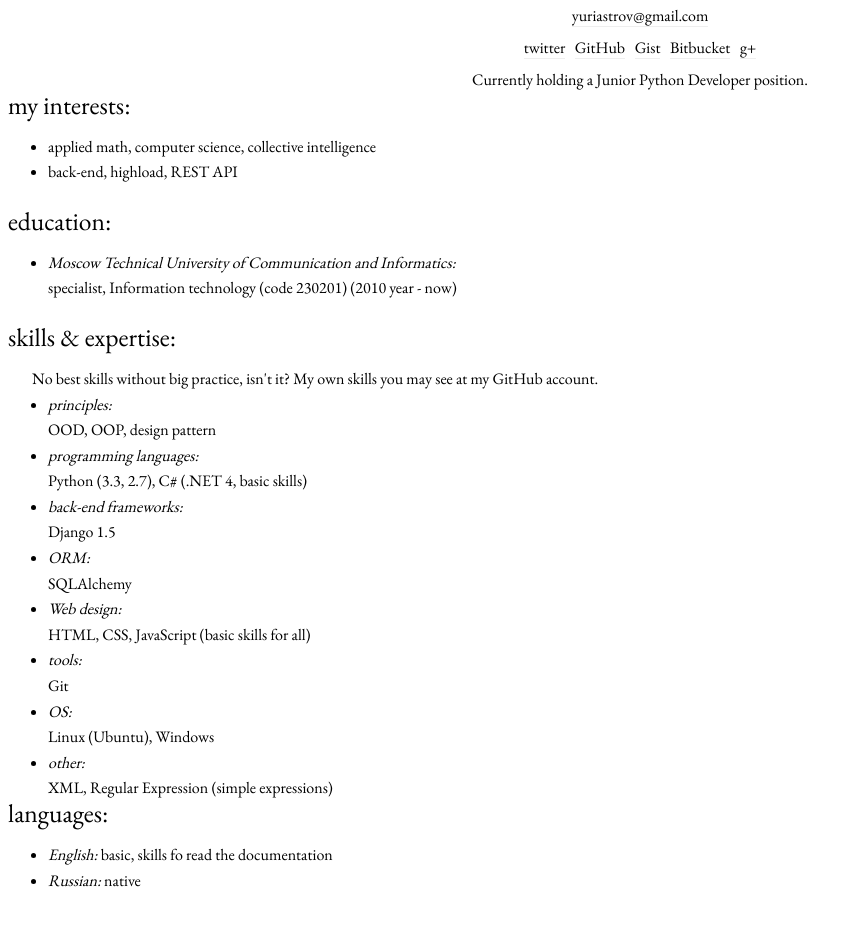
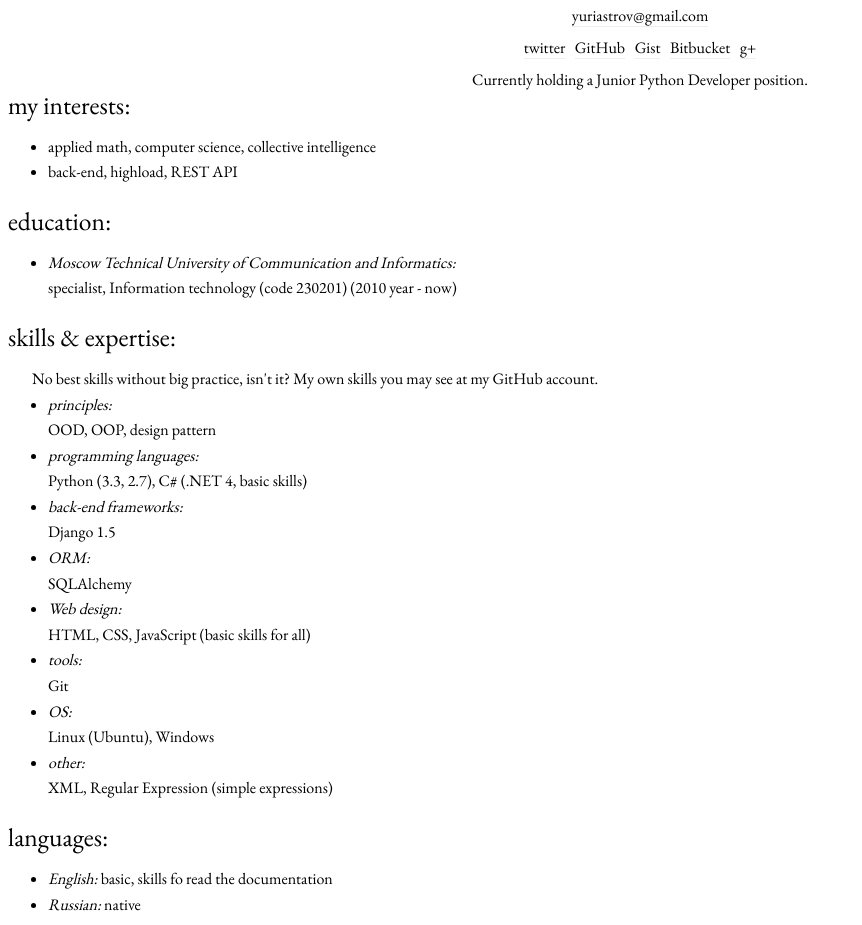
Before and after one commit to yastrov/yastrov.github.io, a plain HTML site: page index.html in a window 1280 px wide. Shown: the part 129-1054 px from the top of the page, without its empty margins (0-862 px from the left). Before the commit the page ends 1030 px from the top, so only its background shows below. Drawn offline with nearby package versions, Linux system fonts and the light colour scheme.

Commit message:
Minor changes

```diff
--- a/css/main.css
+++ b/css/main.css
@@ -13,7 +13,7 @@ header {
     font-size: 1.6em;
     margin-bottom: 0.6em;
 }
-section .interests, .education, .skills, .languges {
+section .interests, .education, .skills, .languages {
     margin-top: 1.5em;
 }
 section > header:after {
```
